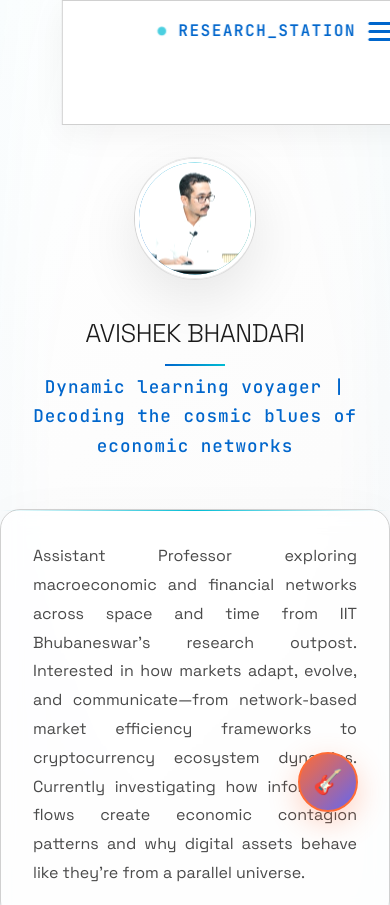
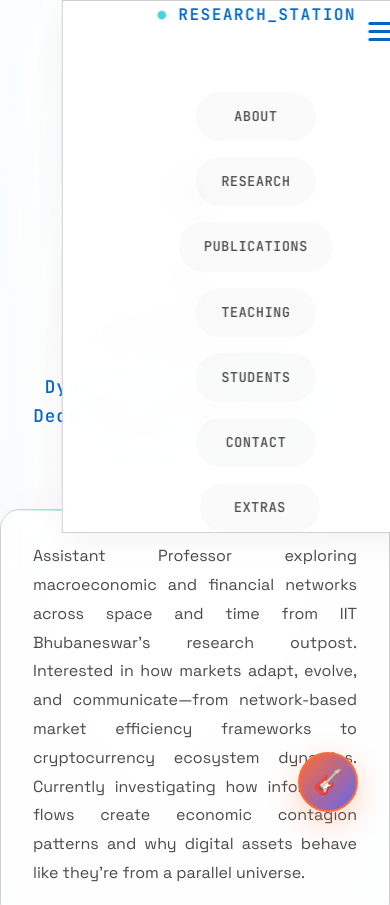
Before and after one commit to avishekb9/econstellar, a plain HTML site: page index.html in a window 390 px wide. Shown: the top 905 px of the page. Drawn offline with Linux system fonts and the light colour scheme.

Commit message:
mobilefix2

```diff
--- a/index.html
+++ b/index.html
@@ -1373,15 +1373,18 @@
                 justify-content: center;
                 align-items: center;
          /* Full-width containment */
-                width: 100vw;
+                display: flex;
+                flex-direction: column;
+                align-items: center;
+                width: 100%;
+                text-align: center;
+                padding: 0;
+                margin: 0 auto;
                 top: 0;
                 left: 15px; /* Initial right shift */
                 right: 0;
-                margin: 0 auto;
                 transform: translateX(12%); /* Fine-tune positioning */
                 border-radius: 0;
-                padding: 1rem;
-                flex-direction: column;
             }
 
             nav {
@@ -1394,21 +1397,25 @@
             nav ul {
                 width: 100%;
                 padding-left: 0;
+                display: flex;
+                flex-direction: column;
+                align-items: center;
+                width: 100%;
+                padding-left: 0;
+                text-align: center;
                 margin: 0 auto;
-                flex-direction: column;
                 gap: 1rem;
                 text-align: center;
-                display: none;
             }
             nav ul li {
-                width: 100%;
-                max-width: 280px;
+                flex: none;
+                width: auto;
+                text-align: center;
             }
             nav ul li a {
-                max-width: 92vw; /* Constrain width to viewport */
-                padding-right: 8px;
-                white-space: nowrap; /* Prevent text wrapping */
-                overflow: visible;
+                padding: 12px 24px;
+                text-align: center;
+                min-width: 120px;
             }
             nav ul.active {
                 display: flex;
```
